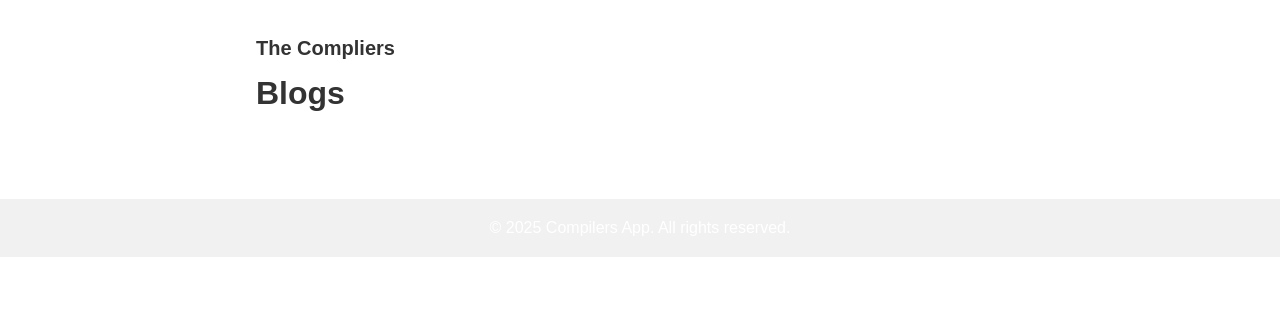
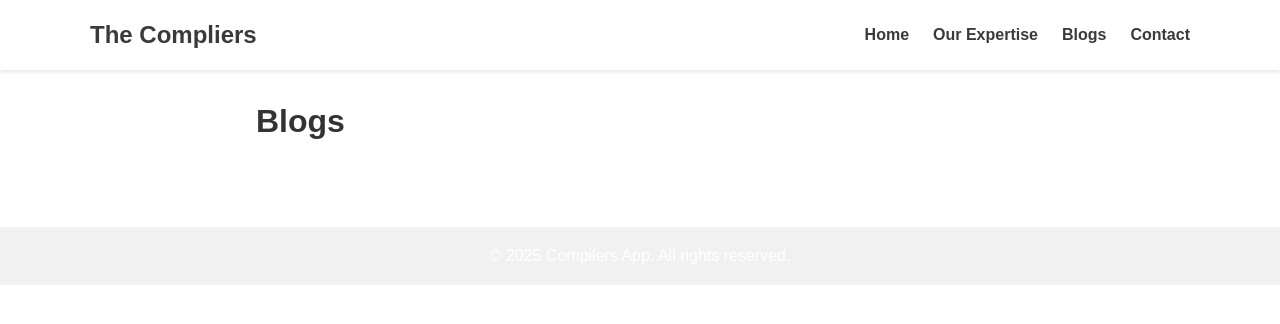
Before and after one commit to unforgettablekartik/compliers, a Next.js app: page /blog in a window 1280 px wide. Shown: the top 324 px of the page. Built offline with nearby package versions, Linux system fonts and the light colour scheme.

Commit message:
Align blog logo with homepage nav

```diff
--- a/app/blog/blog.module.css
+++ b/app/blog/blog.module.css
@@ -4,18 +4,10 @@
   padding: 0 1rem;
 }
 
-.header {
+.pageHeader {
   max-width: 800px;
-  margin: 2rem auto 1rem;
+  margin: 6rem auto 1rem;
   padding: 0 1rem;
-}
-
-.logo {
-  display: block;
-  font-weight: 700;
-  font-size: 1.25rem;
-  text-decoration: none;
-  color: inherit;
 }
 
 .pageTitle {
--- a/app/blog/page.tsx
+++ b/app/blog/page.tsx
@@ -11,8 +11,20 @@ export default async function BlogIndex() {
   const posts = await getAllPublishedPosts();
   return (
     <>
-      <header className={styles.header}>
-        <Link href="/" className={styles.logo}>The Compliers</Link>
+      <nav id="navbar">
+        <div className="container">
+          <div className="logo">
+            <Link href="/">The Compliers</Link>
+          </div>
+          <ul className="nav-links">
+            <li><Link href="/">Home</Link></li>
+            <li><Link href="/#services">Our Expertise</Link></li>
+            <li><Link href="/blog">Blogs</Link></li>
+            <li><Link href="/#contact">Contact</Link></li>
+          </ul>
+        </div>
+      </nav>
+      <header className={styles.pageHeader}>
         <h1 className={styles.pageTitle}>Blogs</h1>
       </header>
       <main>
```
